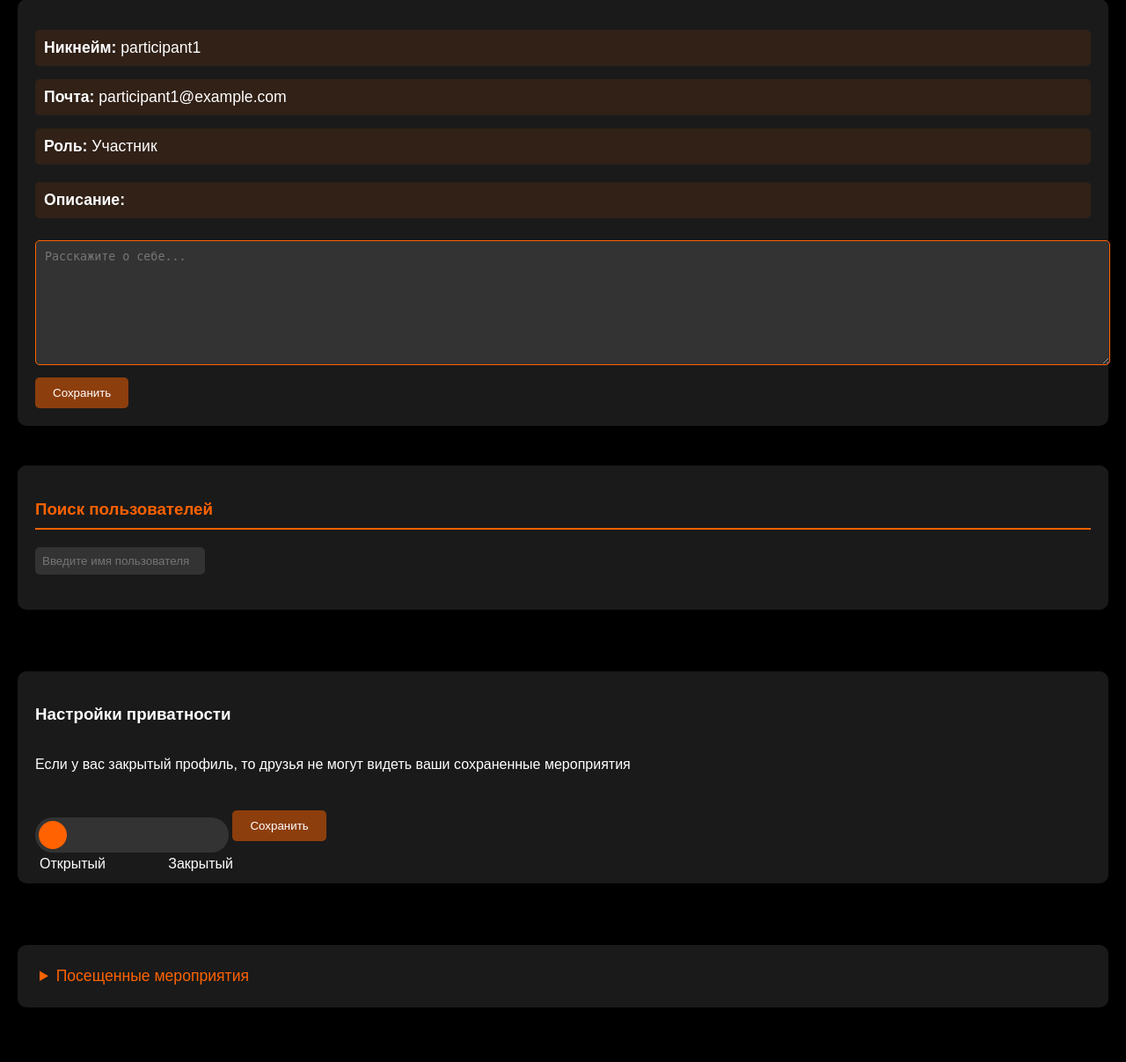
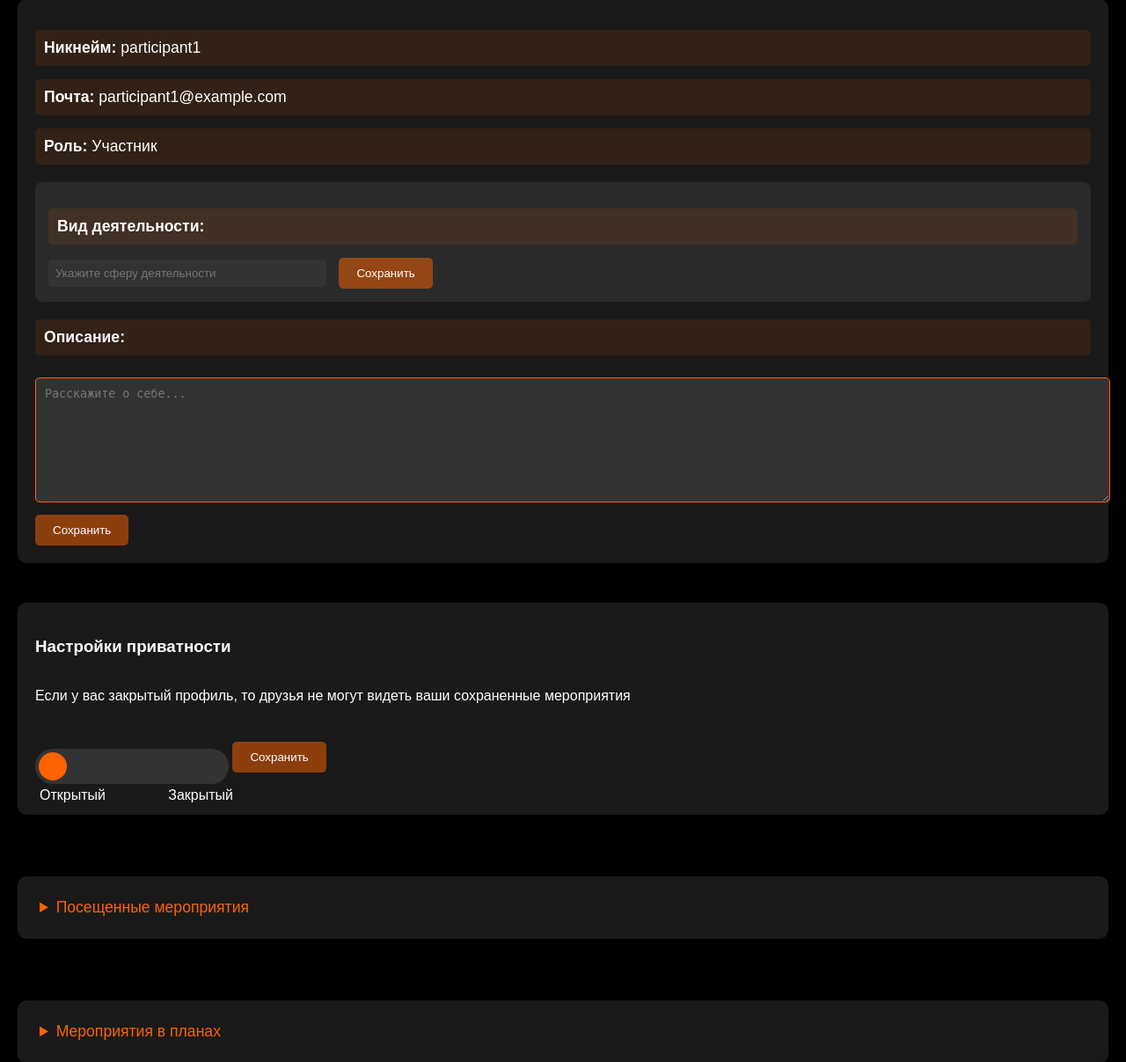
Before and after one commit to DvorNil/if...else, a Flask app: page /profile in a window 1280 px wide. Shown: the part 229-1436 px from the top of the page at 88% size. Run offline with Flask 3, Linux system fonts and the light colour scheme; a user stored in the database is signed in; data comes from the database, SQL or seed files in the repository; both versions use the stored data as it was after the commit; data that the repository does not hold is empty.

Commit message:
Мелкие фиксы
Добавил вид деятельности, пофинил вид запросов в друзья

```diff
--- a/app/app.py
+++ b/app/app.py
@@ -49,6 +49,7 @@
     email_confirmed_on = db.Column(db.DateTime, nullable=True)
     description = db.Column(db.Text, nullable=True)
     is_private = db.Column(db.Boolean, default=False, nullable=False)
+    occupation = db.Column(db.String(100), nullable=True)
 
     favorite_organizers = db.relationship(
         'User',
@@ -1093,6 +1094,21 @@
     user = User.query.filter_by(username=session['username']).first()
     return render_template('friends.html', user=user)
 
+@app.route('/update_occupation', methods=['POST'])
+def update_occupation():
+    if 'username' not in session or session['role'] != 'organizer':
+        return jsonify({"error": "Unauthorized"}), 401
+
+    data = request.get_json()
+    user = User.query.filter_by(username=session['username']).first()
+
+    try:
+        user.occupation = data.get('occupation', '')[:100]  # Ограничение длины
+        db.session.commit()
+        return jsonify({"success": True})
+    except Exception as e:
+        db.session.rollback()
+        return jsonify({"error": str(e)}), 500
 
 
 
--- a/app/static/script.js
+++ b/app/static/script.js
@@ -443,7 +443,6 @@
             .then(users => {
                 searchResults.innerHTML = users.map(user => `
                     <div class="user-result" data-user-id="${user.id}">
-                        <img src="${user.avatar}" class="user-avatar" alt="Аватар">
                         <span>${user.username}</span>
                         <button class="menu-btn add-friend-btn"
                                 onclick="sendFriendRequest(${user.id}, this)">
@@ -507,7 +506,7 @@
             // Генерация HTML
             container.innerHTML = requests.map(req => `
                 <div class="request-item" data-request-id="${req.id}">
-                    <span>${req.sender} (${new Date(req.created_at).toLocaleDateString()})</span>
+                    <span>${req.sender} </span>
                     <div class="request-actions">
                         <button class="menu-btn accept-btn"
                                 onclick="handleFriendRequestResponse('${req.id}', 'accept')">
@@ -694,3 +693,22 @@
         hideModal();
     }
 }
+
+async function updateOccupation(e) {
+    e.preventDefault();
+    const occupation = document.getElementById('user-occupation').value;
+
+    try {
+        const response = await fetch('/update_occupation', {
+            method: 'POST',
+            headers: {'Content-Type': 'application/json'},
+            body: JSON.stringify({ occupation })
+        });
+
+        if (!response.ok) throw new Error('Ошибка сохранения');
+        alert('Данные успешно обновлены!');
+    } catch (error) {
+        console.error('Ошибка:', error);
+        alert(error.message);
+    }
+}
--- a/app/static/styles.css
+++ b/app/static/styles.css
@@ -765,3 +765,15 @@
 .leaflet-marker-icon.planned-marker {
     animation: pulse 2s infinite;
 }
+
+.occupation-section {
+    margin-top: 20px;
+    padding: 15px;
+    background: #2a2a2a;
+    border-radius: 8px;
+}
+
+.occupation-section input {
+    width: 300px;
+    margin-right: 10px;
+}
--- a/app/templates/profile.html
+++ b/app/templates/profile.html
@@ -16,6 +16,19 @@
             <p><strong>Никнейм:</strong> {{ username }}</p>
             <p><strong>Почта:</strong> {{ email }}</p>
             <p><strong>Роль:</strong> {{ role }}</p>
+            {% if session.role == 'organizer' %}
+                <div class="occupation-section">
+                    <p><strong>Вид деятельности:</strong></p>
+                    <form id="occupation-form" onsubmit="updateOccupation(event)">
+                        <input type="text"
+                            id="user-occupation"
+                            class="search-input"
+                            value="{{ user.occupation or '' }}"
+                            placeholder="Укажите сферу деятельности">
+                        <button type="submit" class="menu-btn">Сохранить</button>
+                    </form>
+                </div>
+            {% endif %}
             <div class="description-section">
                 <p><strong>Описание:</strong></p>
                 <form id="description-form" onsubmit="updateDescription(event)">
@@ -26,17 +39,6 @@
                     >{{ description if description else '' }}</textarea>
                     <button type="submit" class="menu-btn">Сохранить</button>
                 </form>
-            </div>
-        </div>
-
-        <div class="friends-section">
-            <h3>Поиск пользователей</h3>
-            <div class="search-friends">
-                <input type="text"
-                       id="friend-search"
-                       class="search-input"
-                       placeholder="Введите имя пользователя">
-                <div id="search-results" class="search-results"></div>
             </div>
         </div>
 
--- a/app/templates/user_profile.html
+++ b/app/templates/user_profile.html
@@ -16,8 +16,9 @@
             <p><strong>Никнейм:</strong> {{ username }}</p>
             <p><strong>Роль:</strong> {{ role_display }}</p>
 
-            {% if is_friend and not user.is_private %}
+            {% if is_friend and not user.is_private or user.role == 'organizer' %}
                 <p><strong>Почта:</strong> {{ email }}</p>
+                <p><strong>Вид деятельности:</strong> {{ user.occupation or 'Не указано' }}</p>
                 <div class="description-section">
                     <p><strong>Описание:</strong></p>
                     <p>{{ description or "Пользователь не добавил описание" }}</p>
```
Also changed, not shown: instance/events.db, 2 other files.
